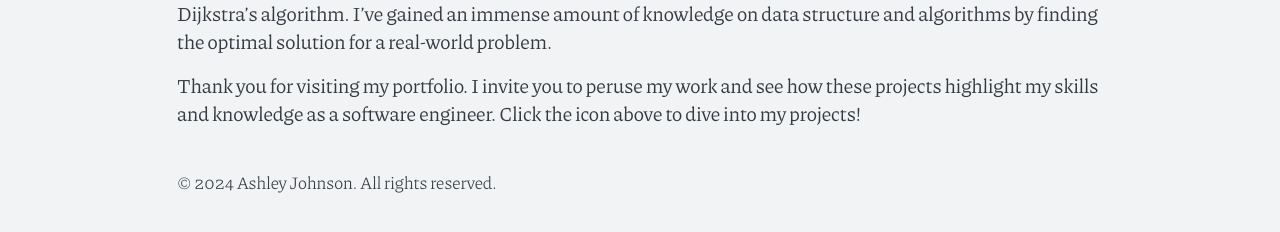
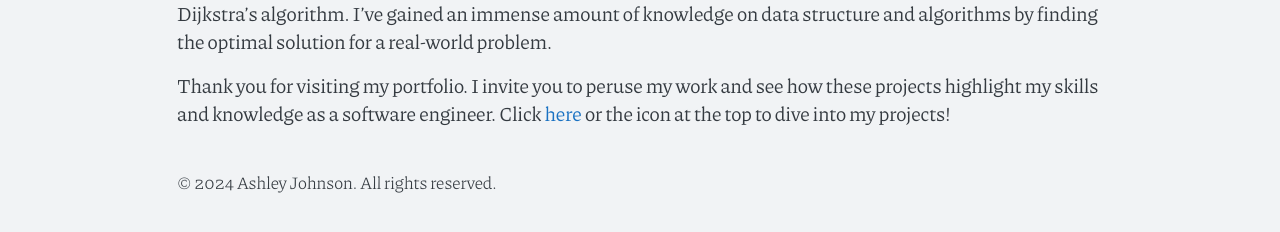
Before and after one commit to AshleyJohnson90/AshleyJohnson90.github.io, a Jekyll site: the page built from index.md, in a window 1280 px wide. Shown: the part 2163-2395 px from the top of the page. Built offline with Jekyll 4.4.1, drawn with Linux system fonts in a browser that asks for light colours.

Commit message:
Update index.md

```diff
--- a/index.md
+++ b/index.md
@@ -27,4 +27,4 @@ The full stack webpage highlights my ability to create an industry-standard soft
 
 The text-based adventure game allowed me to experiment with many different types of data structures like graphs, trees, and dictionaries to identify the optimal choice for the project. I was able to deep dive into topics that I previously had only surface-level knowledge of. That led me to settle on a graph data structure. From there I was able to research algorithms to traverse the graph, like depth-first search, breadth-first search, and Dijkstra's algorithm. I've gained an immense amount of knowledge on data structure and algorithms by finding the optimal solution for a real-world problem.
 
-Thank you for visiting my portfolio. I invite you to peruse my work and see how these projects highlight my skills and knowledge as a software engineer. Click the icon above to dive into my projects!
+Thank you for visiting my portfolio. I invite you to peruse my work and see how these projects highlight my skills and knowledge as a software engineer. Click [here](https://ashleyjohnson90.github.io/projects) or the icon at the top to dive into my projects!
```
